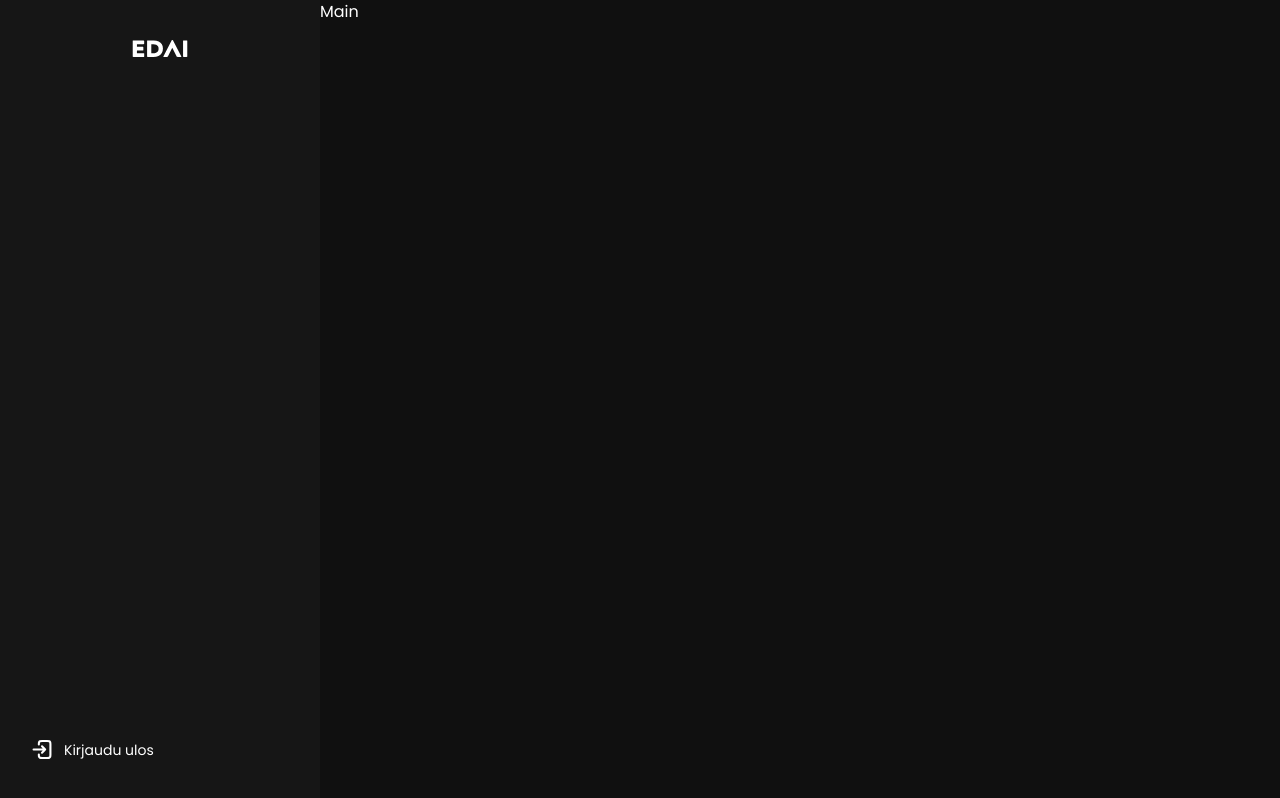
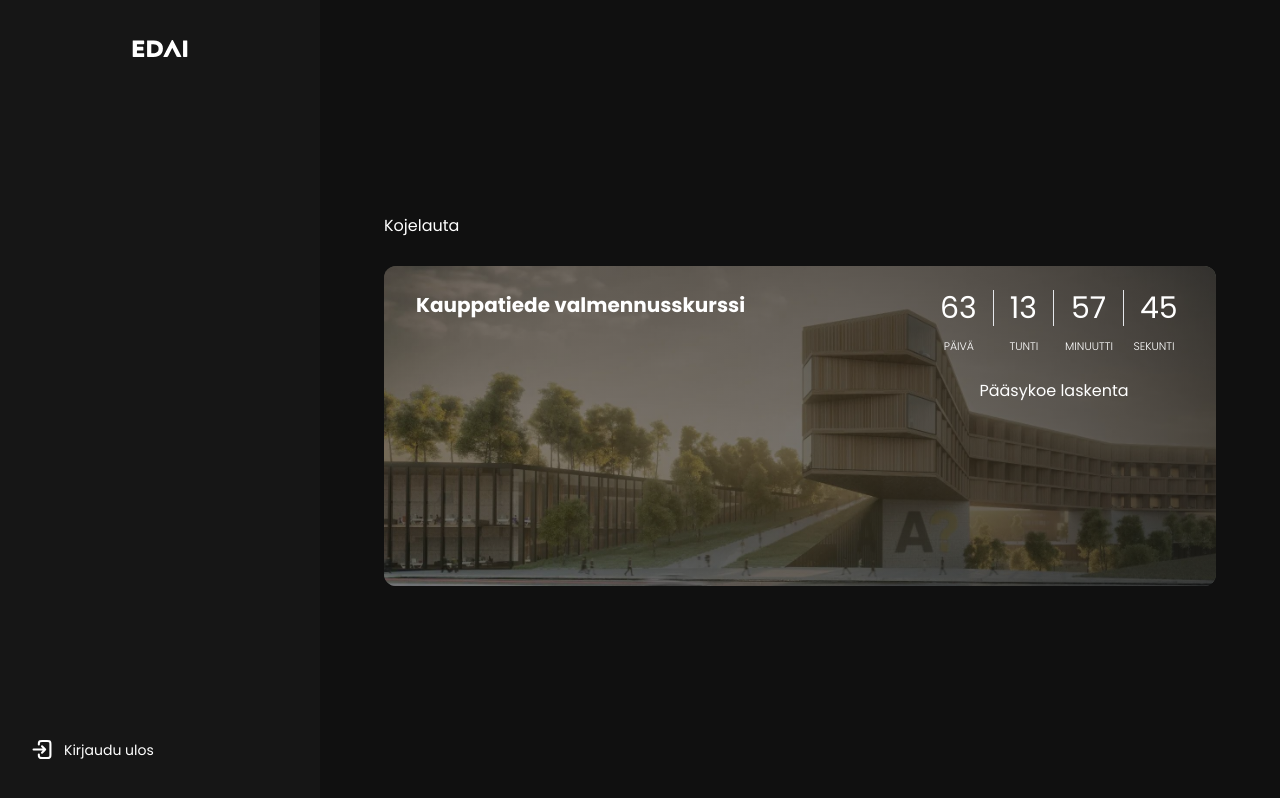
Before and after one commit to ahsanul0185/edai, a React (Vite) app: page /dashboard in a window 1280 px wide. Built offline with nearby package versions, Linux system fonts and the light colour scheme.

Commit message:
fixed issue image

```diff
--- a/src/components/Header.jsx
+++ b/src/components/Header.jsx
@@ -30,7 +30,6 @@ const Header = () => {
       <div
         className="flex items-center gap-5"
       >
-
           <button onClick={() => navigate("/dashboard")} className="text-white text-sm duration-200 hover:text-[#e9e9e9] group flex gap-2">
             <span>Aloita Opiskelu</span>{" "}
             <img
--- a/src/components/Timer.jsx
+++ b/src/components/Timer.jsx
@@ -1,6 +1,7 @@
 import React, { useEffect, useRef, useState } from "react";
+import { twMerge } from "tailwind-merge";
 
-const Timer = ({ date }) => {
+const Timer = ({ date, className }) => {
   const [time, setTime] = useState(1);
   const timerId = useRef();
 
@@ -46,7 +47,7 @@ const Timer = ({ date }) => {
   };
 
   return (
-    <div className="fixed z-50 scale-75 sm:scale-100 py-3 px-2 md:px-3 top-[20%] lg:top-[30%] -right-7 sm:right-0 bg-gradient-to-r from-[#FFFFFF66] to-[#9999991A] backdrop-blur-md rounded-md">
+    <div className={twMerge(className)}>
 
       <div className="flex justify-center">
         {/* day */}
--- a/src/pages/Dashboard.jsx
+++ b/src/pages/Dashboard.jsx
@@ -10,8 +10,11 @@ const Dashboard = () => {
       animate={{ opacity: 1 }}
       className="z-0 text-white font-poppins flex"
     >
+
       <Sidebar />
       <Main />
+
+
     </motion.div>
   );
 };
--- a/src/pages/Home.jsx
+++ b/src/pages/Home.jsx
@@ -17,7 +17,7 @@ const Home = () => {
   return (
     <motion.div initial={{opacity : 0}} animate={{opacity: 1}} className="z-0 text-white font-poppins">
       <Header />
-      <Timer date={date} />
+      <Timer date={date} className="fixed z-50 scale-75 sm:scale-100 py-3 px-2 md:px-3 top-[20%] lg:top-[30%] -right-7 sm:right-0 bg-gradient-to-r from-[#FFFFFF66] to-[#9999991A] backdrop-blur-md rounded-md"/>
       <Hero />
       <Taloustieto />
       <Valitse />
--- /dev/null
+++ b/src/sections/dashboard/Kauppatiede.jsx
@@ -0,0 +1,32 @@
+import React from 'react'
+import bg_image from "/images/img_valitse.jpg";
+import Timer from '../../components/Timer';
+
+const Kauppatiede = () => {
+
+    const date = "2025-04-06T09:00:00Z"; // set UTC time here
+
+  return (
+    <div
+    className={`relative h-[40vh] flex z-0  overflow-hidden py-6 px-8 rounded-xl`}
+  >
+    {/* bg image & dark overlay */}
+    <img
+      className="absolute w-full h-full lg:h-fit left-0 lg:-top-32 object-cover"
+      src={bg_image}
+      alt=""
+    />
+    <div className="absolute inset-0 bg-gradient-to-r from-[#00000069] to-dark/70" />
+
+          {/* text content */}
+          <div className='z-10 flex justify-between items-start w-full'>
+              <h2 className='text-[20px] font-bold'>Kauppatiede valmennusskurssi</h2>
+
+              <Timer className="" date={date} />
+          </div>
+
+  </div>
+  )
+}
+
+export default Kauppatiede
--- a/src/sections/dashboard/Main.jsx
+++ b/src/sections/dashboard/Main.jsx
@@ -1,8 +1,13 @@
 import React from 'react'
+import Kauppatiede from './Kauppatiede'
 
-const Main = () => {
+function Main() {
   return (
-    <div className='bg-dark'>Main</div>
+    <div className="max-w-[1180px] bg-dark p-16 flex flex-col justify-center gap-4 w-full">
+        <p className='mb-3'>Kojelauta</p>
+
+        <Kauppatiede />
+      </div>
   )
 }
 
--- a/src/sections/home/Hero.jsx
+++ b/src/sections/home/Hero.jsx
@@ -10,10 +10,10 @@ const Hero = () => {
       className={`relative min-h-[70vh] md:min-h-screen md:bg-[url(/images/img_hero.jpg)] md:bg-fixed bg-no-repeat bg-cover bg-center flex items-end`}
     >
       {/* dark overlay */}
-      <div className="md:hidden absolute inset-0 overflow-x-hidden">
+      <div className="md:hidden absolute w-full h-full overflow-x-hidden">
         <img
           src="/images/img_hero.jpg"
-          className="block h-full min-w-fit -translate-x-[40%] object-fit"
+          className="block h-full w-full object-cover"
         />
       </div>
       <div className="absolute inset-0 bg-black/50" />
--- a/src/sections/home/Valitse.jsx
+++ b/src/sections/home/Valitse.jsx
@@ -21,7 +21,7 @@ const Valitse = () => {
         whileInView={{ opacity: 1 }}
         transition={{ duration: 0.4, ease: "easeIn" }}
         viewport={{once : true, amount : 0.3}}
-        className=" z-10 max-w-[1350px] mx-auto section-padding"
+        className="z-10 max-w-[1350px] mx-auto section-padding"
       >
         <h2 className="sm:text-xl md:text-2xl font-bold mb-3">
           Valitse rehellinen ja tulosta tekevä kurssijärjestäjä joka tukee
```
